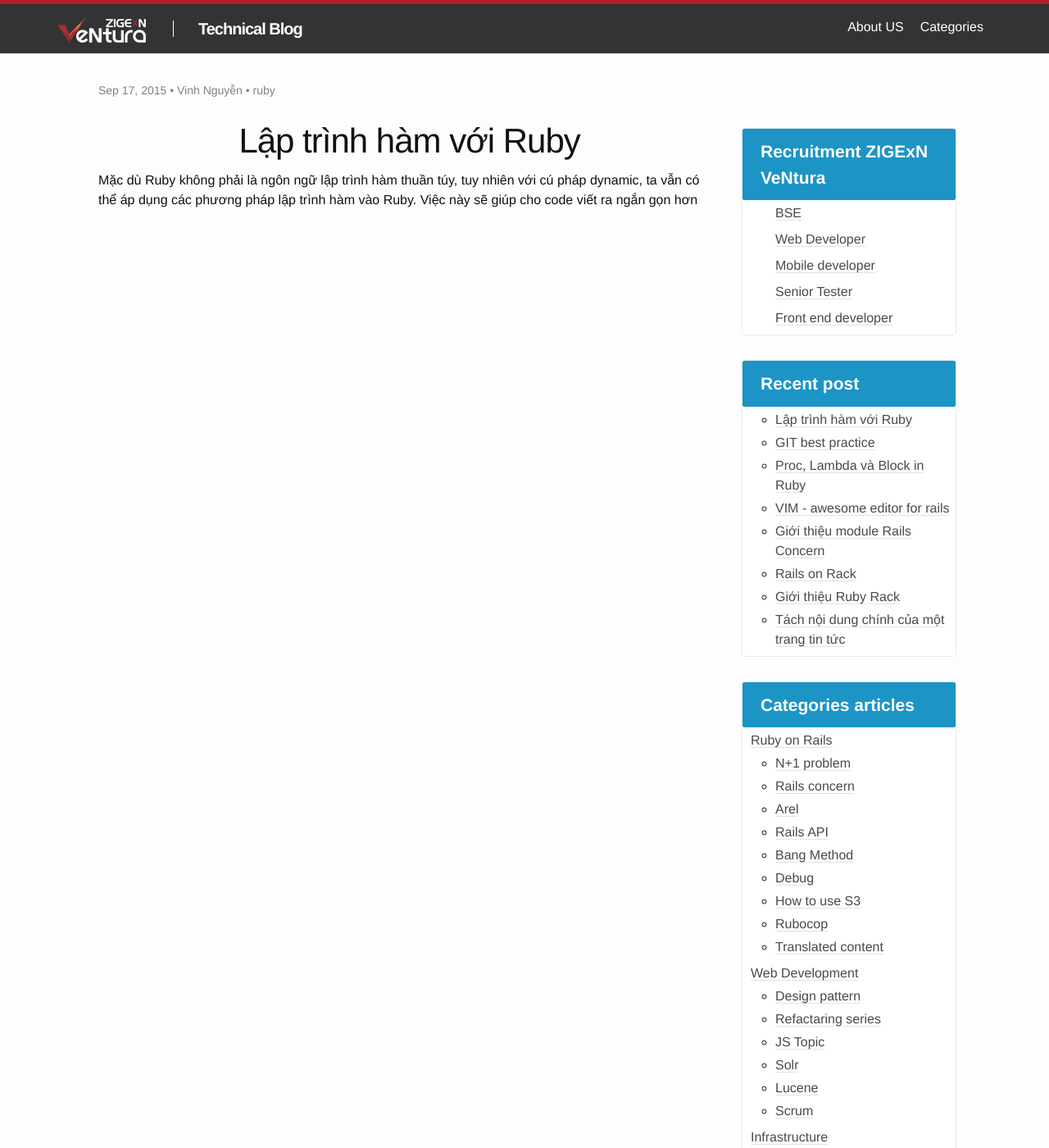
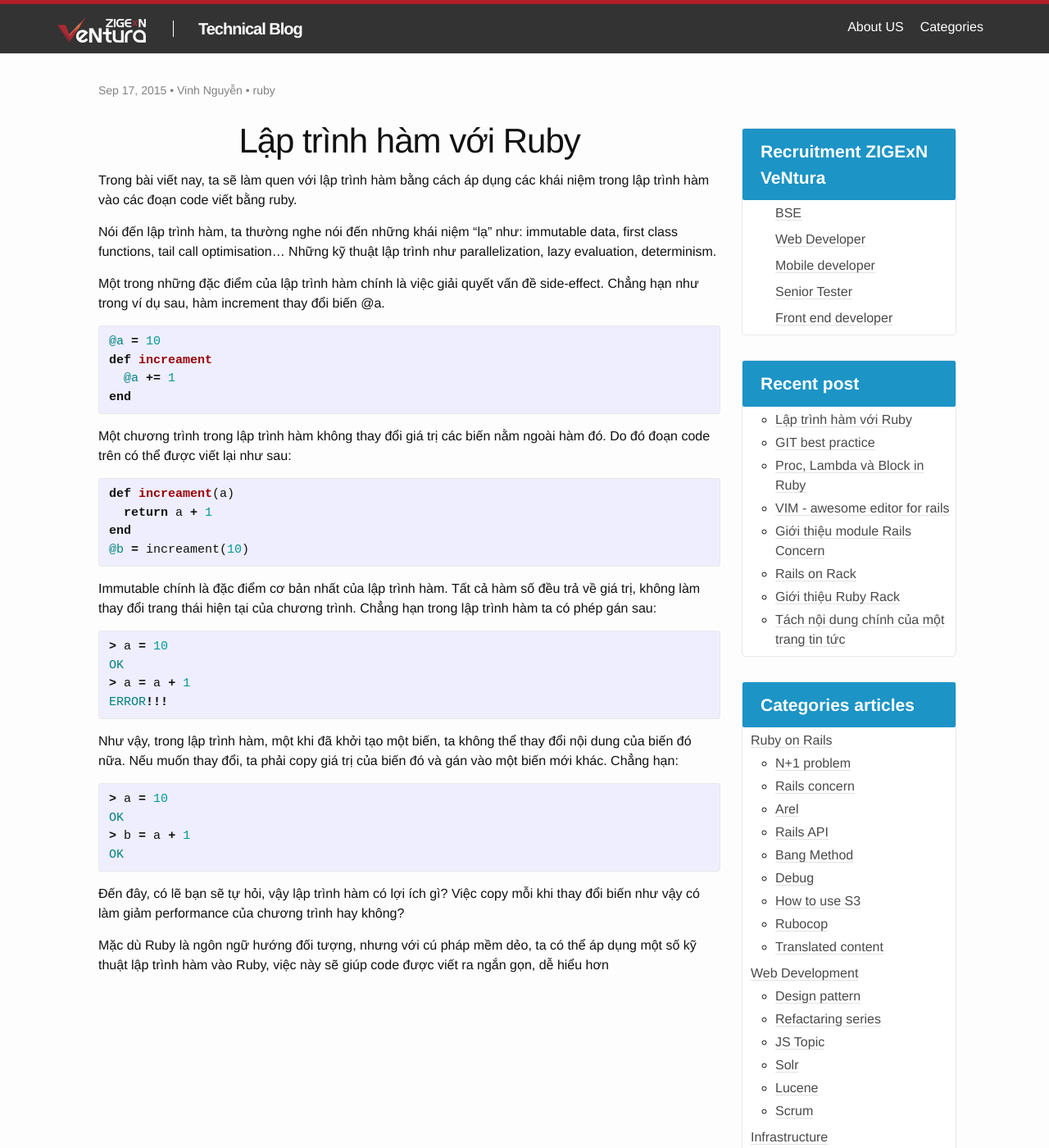
Before and after one commit to ZIGExN-VeNtura/ZIGExN-VeNtura.github.io, a Jekyll site: the page built from _posts/2015-09-17-ruby-functional-programming.markdown, in a window 1280 px wide and 1400 px high. Shown: the whole window at 82% size. Built offline with Jekyll 4.4.1, drawn with Linux system fonts in a browser that asks for light colours.

Commit message:
update functional programming with ruby

```diff
--- a/_posts/2015-09-17-ruby-functional-programming.markdown
+++ b/_posts/2015-09-17-ruby-functional-programming.markdown
@@ -9,4 +9,47 @@ images: /images/socialite.jpg
 author: Vinh Nguyễn
 ---
 
-Mặc dù Ruby không phải là ngôn ngữ lập trình hàm thuần túy, tuy nhiên với cú pháp dynamic, ta vẫn có thể áp dụng các phương pháp lập trình hàm vào Ruby. Việc này sẽ giúp cho code viết ra ngắn gọn hơn
+Trong bài viết nay, ta sẽ làm quen với lập trình hàm bằng cách áp dụng các khái niệm trong lập trình hàm vào các đoạn code viết bằng ruby.
+
+Nói đến lập trình hàm, ta thường nghe nói đến những khái niệm "lạ" như: immutable data, first class functions, tail call optimisation... Những kỹ thuật lập trình như parallelization, lazy evaluation, determinism.
+
+Một trong những đặc điểm của lập trình hàm chính là việc giải quyết vấn đề side-effect. Chẳng hạn như trong ví dụ sau, hàm increment thay đổi biến @a.
+
+{% highlight ruby %}
+@a = 10
+def increament
+  @a += 1
+end
+{% endhighlight %}
+
+Một chương trình trong lập trình hàm không thay đổi giá trị các biến nằm ngoài hàm đó. Do đó đoạn code trên có thể được viết lại như sau:
+
+{% highlight ruby %}
+def increament(a)
+  return a + 1
+end
+@b = increament(10)
+{% endhighlight %}
+
+Immutable chính là đặc điểm cơ bản nhất của lập trình hàm. Tất cả hàm số đều trả về giá trị, không làm thay đổi trang thái hiện tại của chương trình.
+Chẳng hạn trong lập trình hàm ta có phép gán sau:
+
+{% highlight erlang %}
+> a = 10
+OK
+> a = a + 1
+ERROR!!!
+{% endhighlight %}
+
+Như vậy, trong lập trình hàm, một khi đã khởi tạo một biến, ta không thể thay đổi nội dung của biến đó nữa. Nếu muốn thay đổi, ta phải copy giá trị của biến đó và gán vào một biến mới khác. Chẳng hạn:
+
+{% highlight erlang %}
+> a = 10
+OK
+> b = a + 1
+OK
+{% endhighlight %}
+
+Đến đây, có lẽ bạn sẽ tự hỏi, vậy lập trình hàm có lợi ích gì? Việc copy mỗi khi thay đổi biến như vậy có làm giảm performance của chương trình hay không?
+
+Mặc dù Ruby là ngôn ngữ hướng đối tượng, nhưng với cú pháp mềm dẻo, ta có thể áp dụng một số kỹ thuật lập trình hàm vào Ruby, việc này sẽ giúp code được viết ra ngắn gọn, dễ hiểu hơn
```
